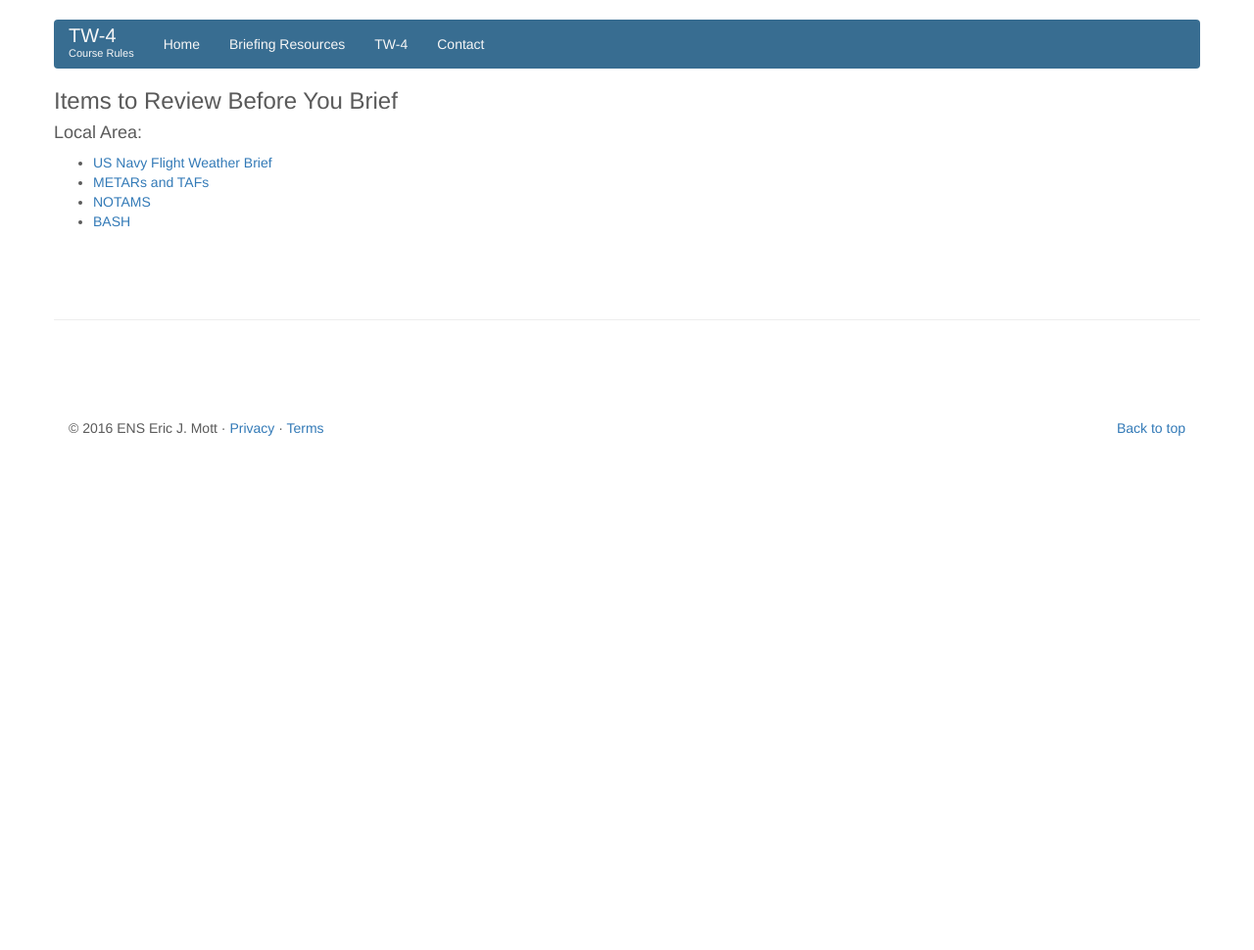
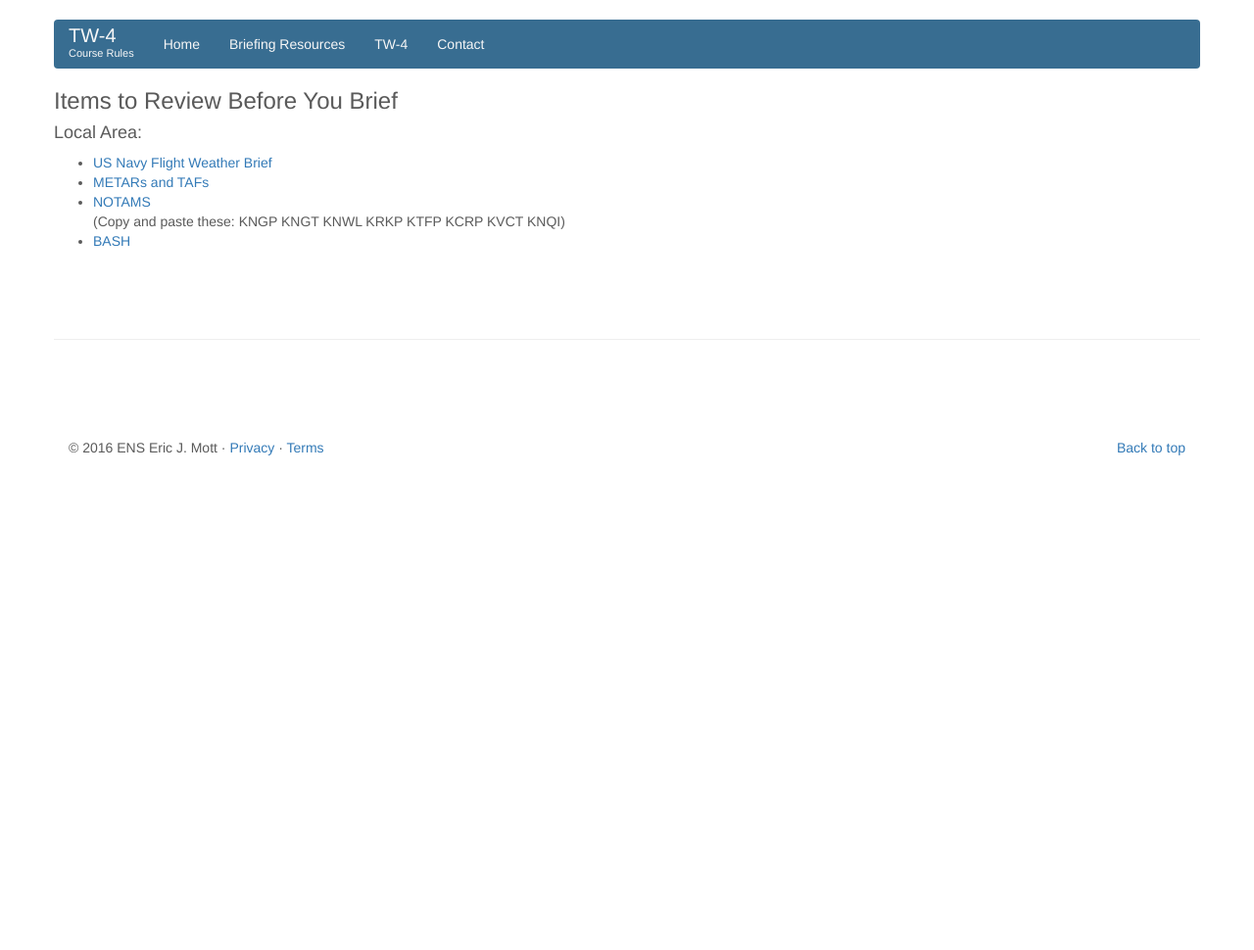
Before and after one commit to courserules/courserules.github.io, a Jekyll site: the page built from brief.html, in a window 1280 px wide. Shown: the whole page at 98% size. Built offline with Jekyll 4.4.1, drawn with Linux system fonts in a browser that asks for light colours.

Commit message:
Added helping text

```diff
--- a/brief.html
+++ b/brief.html
@@ -12,7 +12,7 @@ permalink: /brief/
 		<ul>
 		<li><a href="http://bit.ly/292smDH" target="_blank">US Navy Flight Weather Brief</a></li>
 		<li><a href="http://1.usa.gov/29iKc5X" target="_blank">METARs and TAFs</a></li>
-		<li><a href="https://www.notams.faa.gov" target="_blank">NOTAMS</a></li>
+		<li><a href="https://www.notams.faa.gov" target="_blank">NOTAMS</a></li> (Copy and paste these: KNGP KNGT KNWL KRKP KTFP KCRP KVCT KNQI)
 		<li><a href="http://bit.ly/28Zx4kL" target="_blank">BASH</a></li>
 		</ul>
 
```
